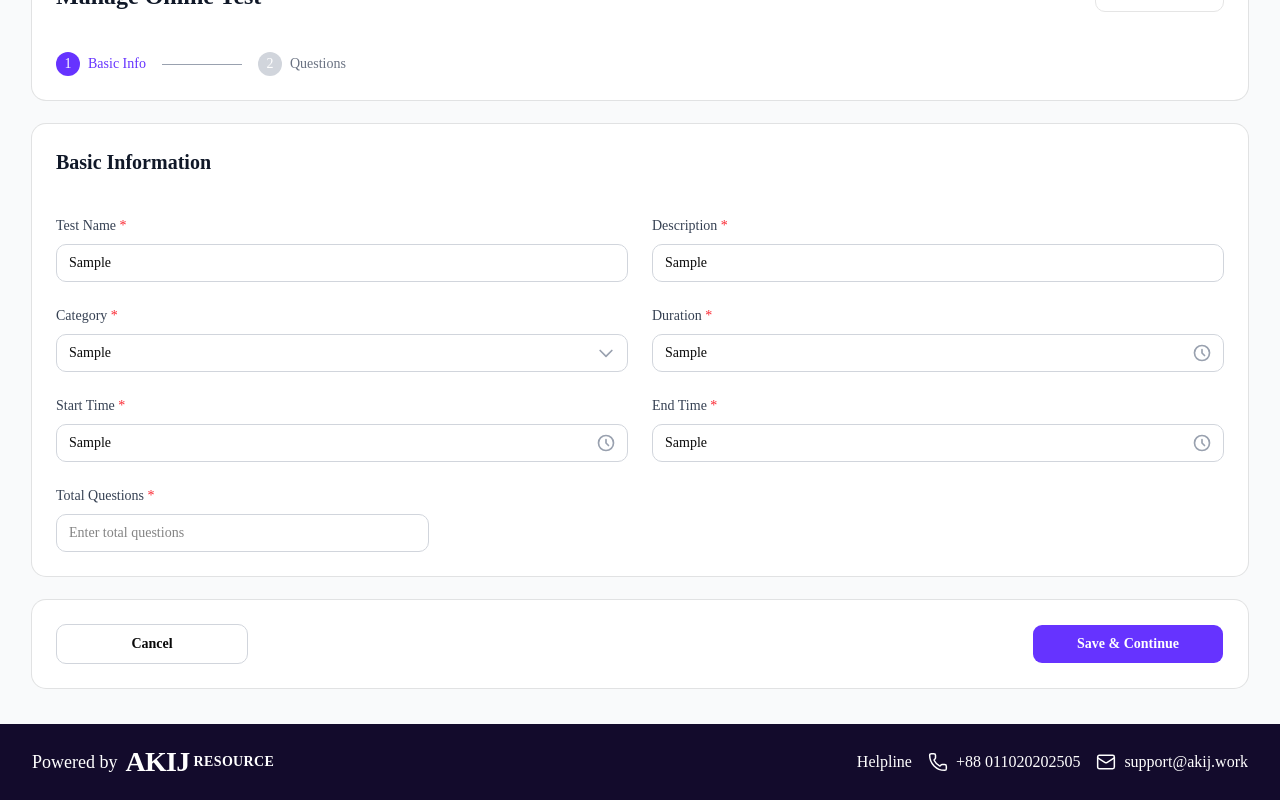
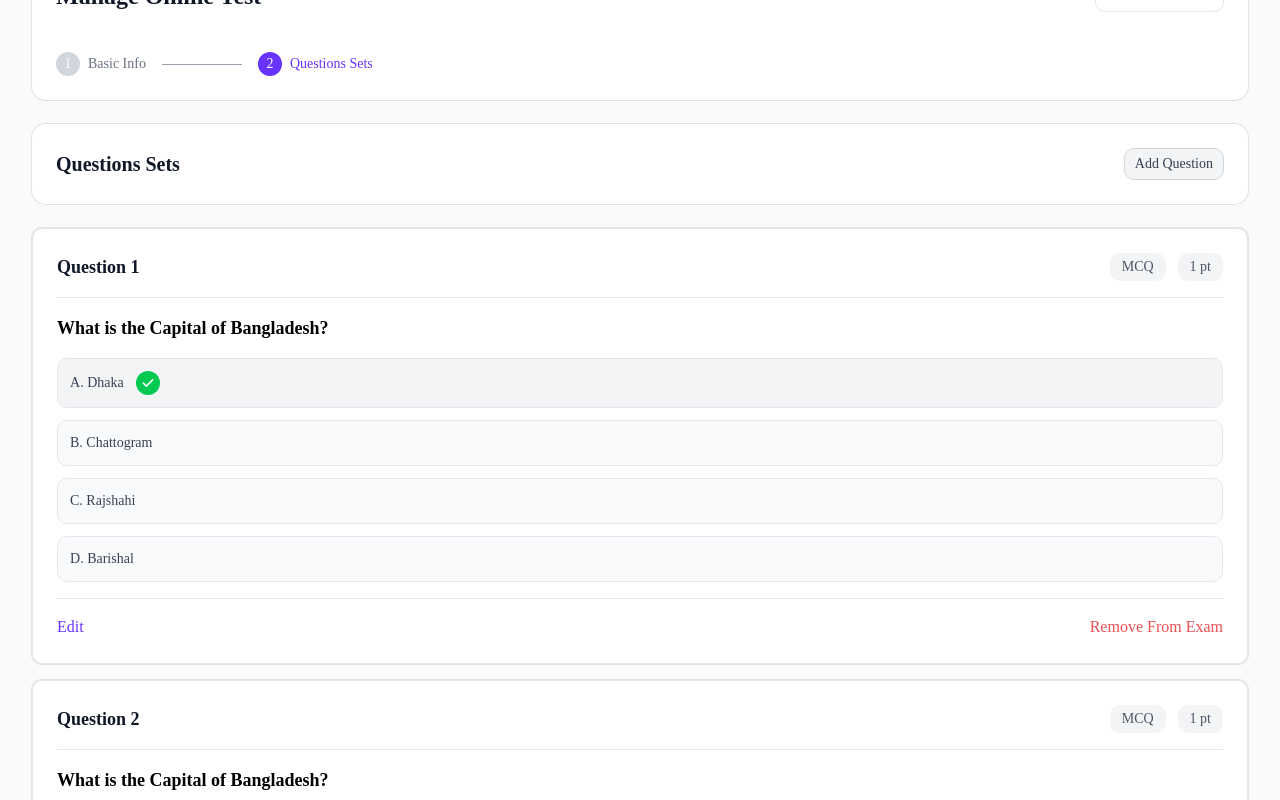
Before and after one commit to nomanstine/akij, a Next.js app: page /admin/create-test in a window 1280 px wide. Both pictures are taken after typing "Sample", "Sample", "Sample", "Sample", "Sample", "Sample" into the empty fields and a click on the button "Save & Continue". Shown: the part 157-957 px from the top of the page. Built offline with nearby package versions, Linux system fonts and the light colour scheme.

Commit message:
question interface added

```diff
--- a/app/admin/create-test/page.tsx
+++ b/app/admin/create-test/page.tsx
@@ -1,10 +1,76 @@
+"use client";
+import { useState } from "react";
 import { Button } from "@/components/ui/button";
 import { Card } from "@/components/ui/card";
+import { QuestionItem } from "@/components/admin";
+
+interface QuestionOption {
+  id: string;
+  text: string;
+  isCorrect?: boolean;
+}
+
+interface Question {
+  id: string;
+  text: string;
+  type: 'mcq' | 'text';
+  points: number;
+  options?: QuestionOption[];
+  correctAnswer?: string;
+}
 
 export default function CreateTestPage() {
+  const [currentStep, setCurrentStep] = useState<'basic' | 'questions'>('basic');
+  const [questions, setQuestions] = useState<Question[]>([
+    {
+      id: '1',
+      text: 'What is the Capital of Bangladesh?',
+      type: 'mcq',
+      points: 1,
+      options: [
+        { id: 'a', text: 'Dhaka', isCorrect: true },
+        { id: 'b', text: 'Chattogram', isCorrect: false },
+        { id: 'c', text: 'Rajshahi', isCorrect: false },
+        { id: 'd', text: 'Barishal', isCorrect: false },
+      ],
+    },
+    {
+      id: '2',
+      text: 'What is the Capital of Bangladesh?',
+      type: 'mcq',
+      points: 1,
+      options: [
+        { id: 'a', text: 'Dhaka', isCorrect: true },
+        { id: 'b', text: 'Chattogram', isCorrect: false },
+        { id: 'c', text: 'Rajshahi', isCorrect: false },
+        { id: 'd', text: 'Barishal', isCorrect: false },
+      ],
+    },
+    {
+      id: '3',
+      text: 'Write a brief of your capital city',
+      type: 'text',
+      points: 5,
+      correctAnswer: 'Lorem ipsum dolor sit amet, consectetur adipiscing elit. Etiam eu turpis molestie, dictum est a, mattis tellus. Sed dignissim, metus nec fringilla accumsan, risus sem sollicitudin lacus, ut interdum tellus elit sed risus. Maecenas eget condimentum velit, sit amet feugiat lectus. Class aptent taciti sociosqu ad litora torquent per conubia nostra, per inceptos himenaeos. Praesent auctor purus luctus enim egestas, ac scelerisque ante pulvinar. Donec ut rhoncus ex. Suspendisse ac rhoncus nisl, eu tempor urna. Curabitur vel bibendum lorem. Morbi convallis convallis diam sit amet lacinia. Aliquam in elementum tellus.',
+    },
+  ]);
+
+  const handleEditQuestion = (questionId: string) => {
+    // TODO: Implement edit functionality
+    console.log('Edit question:', questionId);
+  };
+
+  const handleRemoveQuestion = (questionId: string) => {
+    setQuestions(questions.filter(q => q.id !== questionId));
+  };
+
+  const handleAddQuestion = () => {
+    // TODO: Implement add question modal/form
+    console.log('Add new question');
+  };
+
   return (
     <div className="min-h-screen bg-gray-50">
-
       <div className="max-w-7xl mx-auto px-4 sm:px-6 lg:px-8 py-8">
         {/* Header Section */}
         <Card className="mb-6 p-6">
@@ -13,19 +79,34 @@ export default function CreateTestPage() {
             <Button variant="outline">Back to Dashboard</Button>
           </div>
           <div className="mt-6 flex items-center space-x-4">
-            <div className="flex items-center space-x-2">
-              <div className="w-6 h-6 bg-[#6633FF] rounded-full flex items-center justify-center text-white text-sm font-medium">1</div>
-              <span className="text-[#6633FF] font-medium">Basic Info</span>
+            <button
+              onClick={() => setCurrentStep('basic')}
+              className={`flex items-center space-x-2 ${currentStep === 'basic' ? 'text-[#6633FF]' : 'text-gray-500'}`}
+            >
+              <div className={`w-6 h-6 rounded-full flex items-center justify-center text-sm font-medium ${
+                currentStep === 'basic' ? 'bg-[#6633FF] text-white' : 'bg-gray-300 text-white'
+              }`}>
+                1
               </div>
+              <span className="font-medium">Basic Info</span>
+            </button>
             <div className="w-20 h-px bg-gray-400"></div>
-            <div className="flex items-center space-x-2">
-              <div className="w-6 h-6 bg-gray-300 rounded-full flex items-center justify-center text-white text-sm">2</div>
-              <span className="text-gray-500">Questions</span>
+            <button
+              onClick={() => setCurrentStep('questions')}
+              className={`flex items-center space-x-2 ${currentStep === 'questions' ? 'text-[#6633FF]' : 'text-gray-500'}`}
+            >
+              <div className={`w-6 h-6 rounded-full flex items-center justify-center text-sm font-medium ${
+                currentStep === 'questions' ? 'bg-[#6633FF] text-white' : 'bg-gray-300 text-white'
+              }`}>
+                2
               </div>
+              <span className="font-medium">Questions Sets</span>
+            </button>
           </div>
         </Card>
 
-        {/* Form Section */}
+        {currentStep === 'basic' ? (
+          /* Basic Info Form */
           <Card className="p-6">
             <h2 className="text-xl font-semibold text-gray-900 mb-6">Basic Information</h2>
 
@@ -148,18 +229,63 @@ export default function CreateTestPage() {
               </div>
             </div>
           </Card>
+        ) : (
+          /* Questions Management */
+          <div className="space-y-6">
+            {/* Questions Header */}
+            <Card className="p-6">
+              <div className="flex justify-between items-center">
+                <h2 className="text-xl font-semibold text-gray-900">Questions Sets</h2>
+                <Button
+                  onClick={handleAddQuestion}
+                  className="bg-gray-100 hover:bg-gray-200 text-gray-700 border border-gray-300"
+                >
+                  Add Question
+                </Button>
+              </div>
+            </Card>
 
-        {/* Action Buttons */}
+            {/* Questions List */}
+            <div className="space-y-4">
+              {questions.map((question, index) => (
+                <QuestionItem
+                  key={question.id}
+                  question={question}
+                  questionNumber={index + 1}
+                  onEdit={handleEditQuestion}
+                  onRemove={handleRemoveQuestion}
+                />
+              ))}
+            </div>
+
+            {/* Save Button */}
+            <Card className="p-6">
+              <div className="flex justify-center">
+                <Button className="w-full max-w-md h-14 bg-[#6633FF] hover:bg-[#6633FF]/90 text-white font-semibold text-lg">
+                  Save
+                </Button>
+              </div>
+            </Card>
+          </div>
+        )}
+
+        {/* Action Buttons for Basic Info */}
+        {currentStep === 'basic' && (
           <Card className="mt-6 p-6">
             <div className="flex justify-between items-center">
               <Button variant="outline" size="lg" className="w-48 h-10 border-gray-300 font-semibold">
                 Cancel
               </Button>
-            <Button size="lg" className="w-48 h-10 bg-[#6633FF] hover:bg-[#6633FF]/90 text-white font-semibold">
+              <Button
+                onClick={() => setCurrentStep('questions')}
+                size="lg"
+                className="w-48 h-10 bg-[#6633FF] hover:bg-[#6633FF]/90 text-white font-semibold"
+              >
                 Save & Continue
               </Button>
             </div>
           </Card>
+        )}
       </div>
     </div>
   );
--- a/components/admin/index.ts
+++ b/components/admin/index.ts
@@ -3,3 +3,4 @@ export { default as SearchFilter } from './search-filter';
 export { default as TestCard } from './test-card';
 export { default as Pagination } from './pagination';
 export { default as EmptyState } from './empty-state';
+export { QuestionItem } from './question-item';
--- /dev/null
+++ b/components/admin/question-item.tsx
@@ -0,0 +1,116 @@
+import React from 'react';
+import { Card } from '@/components/ui/card';
+import { Button } from '@/components/ui/button';
+
+interface QuestionOption {
+  id: string;
+  text: string;
+  isCorrect?: boolean;
+}
+
+interface Question {
+  id: string;
+  text: string;
+  type: 'mcq' | 'text';
+  points: number;
+  options?: QuestionOption[];
+  correctAnswer?: string;
+}
+
+interface QuestionItemProps {
+  question: Question;
+  questionNumber: number;
+  onEdit: (questionId: string) => void;
+  onRemove: (questionId: string) => void;
+}
+
+export const QuestionItem: React.FC<QuestionItemProps> = ({
+  question,
+  questionNumber,
+  onEdit,
+  onRemove,
+}) => {
+  return (
+    <Card className="p-6 bg-white border border-gray-200 rounded-lg">
+      <div className="space-y-4">
+        {/* Question Header */}
+        <div className="flex justify-between items-center">
+          <div className="flex items-center gap-3">
+            <span className="text-lg font-semibold text-gray-900">
+              Question {questionNumber}
+            </span>
+          </div>
+          <div className="flex items-center gap-3">
+            <span className="px-3 py-1 bg-gray-100 text-gray-600 text-sm font-medium rounded-lg">
+              {question.type.toUpperCase()}
+            </span>
+            <span className="px-3 py-1 bg-gray-100 text-gray-600 text-sm font-medium rounded-lg">
+              {question.points} pt
+            </span>
+          </div>
+        </div>
+
+        <hr className="border-gray-200" />
+
+        {/* Question Text */}
+        <div className="space-y-4">
+          <h3 className="text-lg font-semibold text-black">
+            {question.text}
+          </h3>
+
+          {/* Options for MCQ */}
+          {question.type === 'mcq' && question.options && (
+            <div className="space-y-3">
+              {question.options.map((option, index) => (
+                <div
+                  key={option.id}
+                  className={`p-3 rounded-lg border ${
+                    option.isCorrect ? 'bg-gray-100 border-gray-200' : 'bg-gray-50 border-gray-200'
+                  }`}
+                >
+                  <div className="flex items-center gap-3">
+                    <span className="text-gray-700 font-medium">
+                      {String.fromCharCode(65 + index)}. {option.text}
+                    </span>
+                    {option.isCorrect && (
+                      <div className="w-6 h-6 bg-green-500 rounded-full flex items-center justify-center">
+                        <svg className="w-4 h-4 text-white" fill="currentColor" viewBox="0 0 20 20">
+                          <path fillRule="evenodd" d="M16.707 5.293a1 1 0 010 1.414l-8 8a1 1 0 01-1.414 0l-4-4a1 1 0 011.414-1.414L8 12.586l7.293-7.293a1 1 0 011.414 0z" clipRule="evenodd" />
+                        </svg>
+                      </div>
+                    )}
+                  </div>
+                </div>
+              ))}
+            </div>
+          )}
+
+          {/* Text Answer */}
+          {question.type === 'text' && question.correctAnswer && (
+            <div className="p-3 bg-gray-50 border border-gray-200 rounded-lg">
+              <p className="text-gray-700">{question.correctAnswer}</p>
+            </div>
+          )}
+        </div>
+
+        <hr className="border-gray-200" />
+
+        {/* Action Buttons */}
+        <div className="flex justify-between items-center">
+          <button
+            onClick={() => onEdit(question.id)}
+            className="text-[#6633FF] hover:text-[#6633FF]/80 font-medium text-base"
+          >
+            Edit
+          </button>
+          <button
+            onClick={() => onRemove(question.id)}
+            className="text-[#EA5055] hover:text-[#EA5055]/80 font-medium text-base"
+          >
+            Remove From Exam
+          </button>
+        </div>
+      </div>
+    </Card>
+  );
+};
```
Lines whose indentation alone changed are shown as unchanged.
